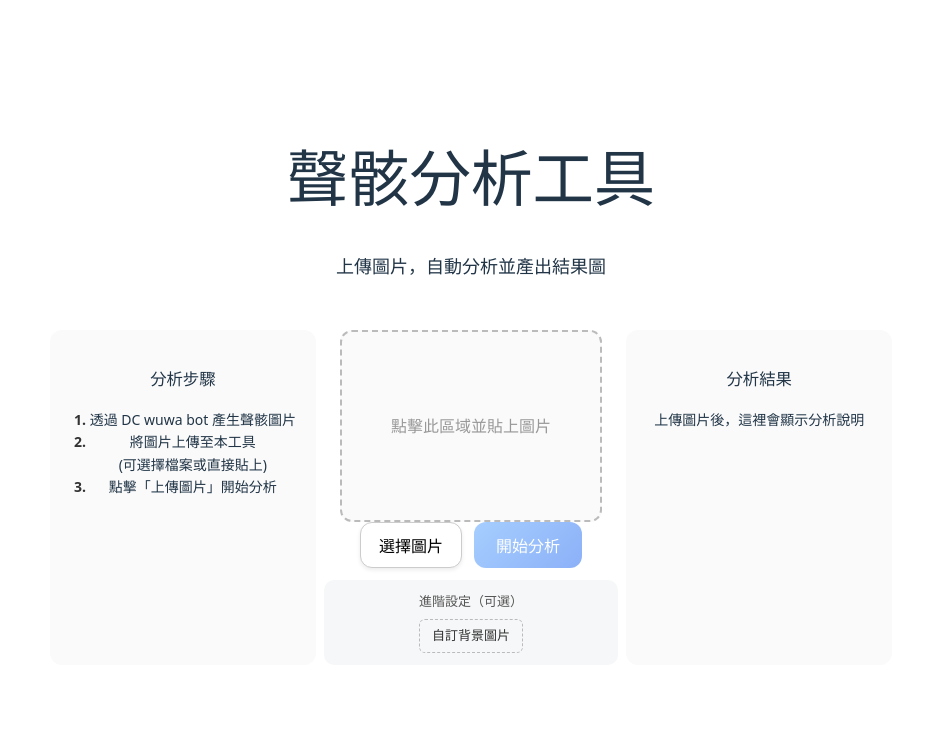
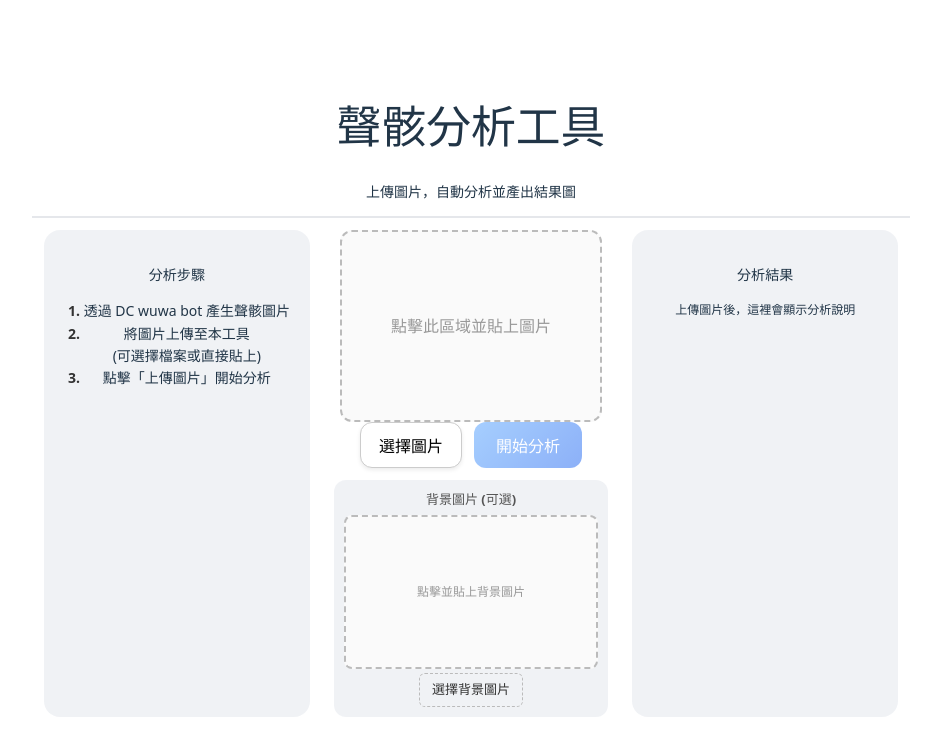
Before and after one commit to a123tony39/wuwa, a Vue app in the folder frontend/: page / in a window 1280 px wide. Shown: the top 756 px of the page, without its empty margins (169-1110 px from the left). Built offline with nearby package versions, Linux system fonts and the light colour scheme.

Commit message:
chore: 前端UI新增複製背景圖片區域

```diff
--- a/frontend/src/App.vue
+++ b/frontend/src/App.vue
@@ -5,6 +5,7 @@ import UploadPanel from './components/UploadPanel.vue'
 import CardDisplay from './components/CardDisplay.vue'
 import RuleExplanation from './components/RuleExplanation.vue'
 import ResultExplanation from './components/ResultExplanation.vue'
+import BackgroundUploader from './components/BackgroundUploader.vue'
 const selectedFile = ref<File | null>(null)
 const backgroundFile = ref<File | null>(null)    // 背景圖片
 const imgSrc = ref<string | null>(null)
@@ -14,11 +15,7 @@ const isFlipped = ref(false)
 const previewUrl = ref<string | null>(null)
 const analysisResult = ref<any>(null)
 // 上傳圖片
-const onBackgroundChange = (event: Event) => {
-  const input = event.target as HTMLInputElement
-  const file = input.files?.[0] ?? null  // undefined 轉成 null
-  backgroundFile.value = file
-}
+
 const upload = async () => {
   if (!selectedFile.value) return
   isAnalyzing.value = true
@@ -72,28 +69,12 @@ const reset = () => {
           @upload= "upload"
         />
         <!-- 新增背景上傳 -->
-        <div
+        <BackgroundUploader
           v-if="!isAnalyzing && !imgSrc"
-          class="optional-setting"
-        >
-          <label class="optional-title">
-            進階設定（可選）
-          </label>
+          :backgroundFile = "backgroundFile"
+          @update:BackgroundFile = "backgroundFile = $event"
+        />
 
-          <label class="bg-upload">
-            自訂背景圖片
-            <input
-              type="file"
-              accept="image/png, image/jpeg"
-              @change="onBackgroundChange"
-              hidden
-            />
-          </label>
-
-          <span v-if="backgroundFile" class="file-hint">
-            已選擇：{{ backgroundFile.name }}
-          </span>
-        </div>
         <CardDisplay
           :imgSrc="imgSrc"
           :isCardMode="isCardMode"
@@ -128,13 +109,13 @@ const reset = () => {
   gap: 24px;
   max-width: 1400px;
   margin: 0 auto;
-  padding: 32px 24px;
+  padding: 12px 12px;
 }
 .side {
-  background: #fafafa;
-  border-radius: 12px;
+  background: #d6dae25b;
+  border-radius: 16px;
   padding: 20px;
-  font-size: 14px;
+  font-size: 12px;
   line-height: 1.6;
 }
 
@@ -167,39 +148,4 @@ button {
   justify-content: center;
 }
 
-.optional-setting {
-  margin-top: 12px;
-  padding: 12px 16px;
-  border-radius: 10px;
-  background: #f6f7f8;
-  width: 100%;
-  max-width: 420px;
-  font-size: 13px;
-}
-
-.optional-title {
-  display: block;
-  font-weight: 600;
-  margin-bottom: 8px;
-  color: #555;
-}
-.bg-upload {
-  display: inline-block;
-  padding: 6px 12px;
-  border-radius: 6px;
-  border: 1px dashed #bbb;
-  cursor: pointer;
-  color: #333;
-}
-
-.bg-upload:hover {
-  background: #eee;
-}
-
-.file-hint {
-  display: block;
-  margin-top: 6px;
-  font-size: 12px;
-  color: #666;
-}
 </style>
--- a/frontend/src/components/AppHeader.vue
+++ b/frontend/src/components/AppHeader.vue
@@ -16,10 +16,10 @@ const props = defineProps<{
 <style scoped>
 .header {
   text-align: center;
-  margin-bottom: 16px;
-  font-size: larger;
+  font-size: 14px;
+  border-bottom: 2px solid #E5E7EB;
 }
 .header p{
-  font-size: large;
+  font-size: 14px;
 }
 </style>
--- /dev/null
+++ b/frontend/src/components/BackgroundUploader.vue
@@ -0,0 +1,135 @@
+<script setup lang="ts">
+import { ref } from 'vue'
+
+const emit = defineEmits<{
+  (e: 'update:BackgroundFile', file: File | null): void
+}>()
+
+const backgroundFile = ref<File | null>(null)
+const previewUrl = ref<string | null>(null)
+
+
+// 按鈕選檔
+const onBackgroundChange = (e: Event) => {
+  const file = (e.target as HTMLInputElement).files?.[0] ?? null
+  setBackground(file)
+}
+
+// 貼圖區域貼上圖片
+const onPaste = (e: ClipboardEvent) => {
+  const items = e.clipboardData?.items
+  if (!items) return
+  for (const item of items) {
+    if (item.type.startsWith('image/')) {
+      const file = item.getAsFile()
+      if (file) setBackground(file) // 直接更新背景
+      break
+    }
+  }
+}
+
+// 更新背景圖片
+const setBackground = (file: File | null) => {
+  backgroundFile.value = file
+  previewUrl.value = file ? URL.createObjectURL(file) : null
+  emit('update:BackgroundFile', file)
+}
+</script>
+
+<template>
+  <div class="optional-setting">
+    <label class="optional-title">背景圖片 (可選)</label>
+
+    <!-- 貼圖區域，只能貼上 -->
+    <div class="paste-box" tabindex="0" @paste="onPaste">
+      <template v-if="previewUrl">
+        <img :src="previewUrl" alt="預覽圖片" class="preview-img" />
+      </template>
+      <template v-else>
+        點擊並貼上背景圖片
+      </template>
+    </div>
+
+    <!-- 選擇檔案按鈕 -->
+    <label class="bg-upload">
+      選擇背景圖片
+      <input
+        type="file"
+        accept="image/png, image/jpeg"
+        ref="fileInputRef"
+        @change="onBackgroundChange"
+        hidden
+      />
+    </label>
+
+    <!-- 顯示已選檔案 -->
+    <span v-if="backgroundFile" class="file-hint">
+      已選擇: {{ backgroundFile.name }}
+    </span>
+  </div>
+</template>
+
+<style scoped>
+.optional-setting {
+  margin-top: 12px;
+  font-size: 13px;
+  background-color: #d6dae25b;
+  padding: 10px;
+  border-radius: 12px;
+}
+
+.optional-title {
+  display: block;
+  font-weight: 600;
+  margin-bottom: 6px;
+  color: #555;
+}
+
+/* 貼圖區域，只貼上 */
+.paste-box {
+  width: 250px;
+  height: 150px;
+  border: 2px dashed #bbb;
+  border-radius: 8px;
+  background-color: #fafafa;
+  color: #999;
+  display: flex;
+  justify-content: center;
+  align-items: center;
+  text-align: center;
+  overflow: hidden;
+  font-size: 12px;
+  user-select: none;
+}
+.paste-box:focus {
+  border-color: #888;
+  color: #666;
+  outline: none;
+}
+
+.preview-img {
+  max-width: 100%;
+  max-height: 100%;
+  object-fit: contain;
+}
+
+.bg-upload {
+  display: inline-block;
+  padding: 6px 12px;
+  border-radius: 6px;
+  border: 1px dashed #bbb;
+  cursor: pointer;
+  color: #333;
+  margin-top: 4px;
+}
+.bg-upload:hover {
+  background: #eee;
+}
+
+.file-hint {
+  display: block;
+  margin-top: 6px;
+  font-size: 12px;
+  color: #666;
+}
+</style>
--- a/frontend/src/components/UploadPanel.vue
+++ b/frontend/src/components/UploadPanel.vue
@@ -1,5 +1,5 @@
 <script setup lang = "ts">
-import { ref, onMounted, onUnmounted } from "vue"
+import { ref } from "vue"
 const props = defineProps<{
     isAnalyzing: boolean
     imgSrc: string | null
@@ -13,13 +13,6 @@ const emit = defineEmits<{
 
 }>()
 const fileInputRef = ref<HTMLInputElement | null>(null)
-onMounted(() => {
-  window.addEventListener('paste', onPaste)
-})
-
-onUnmounted(() => {
-  window.removeEventListener('paste', onPaste)
-})
 
 const onPaste = (e: ClipboardEvent) => {
   const items = e.clipboardData?.items
```
